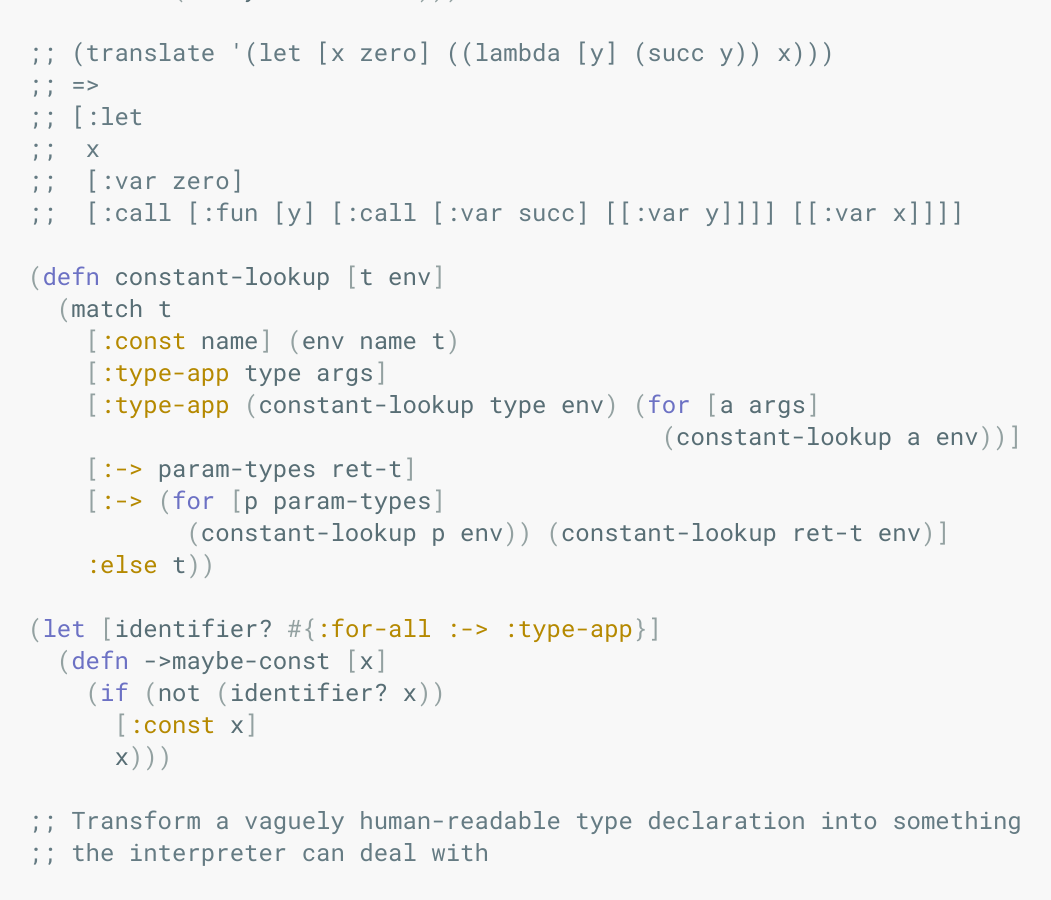
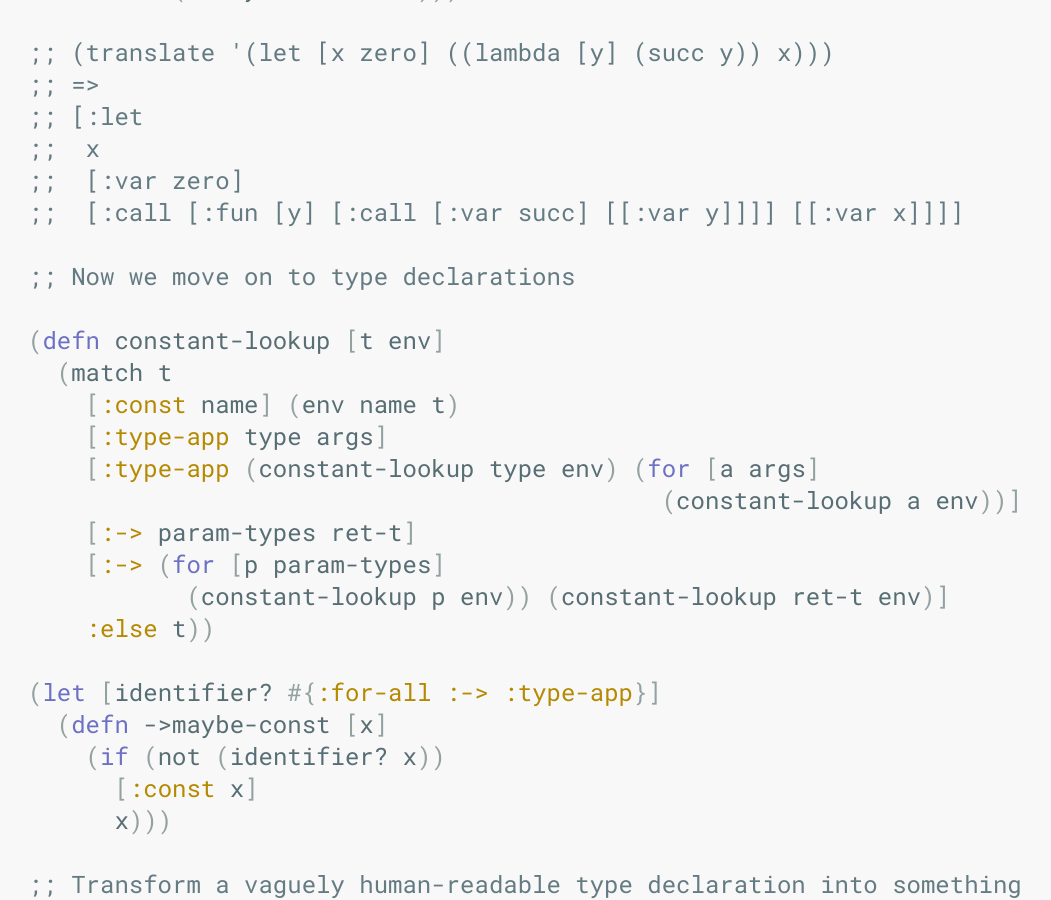
Before and after one commit to moea/types, a Jekyll site: the page built from index.markdown, in a window 1280 px wide and 900 px high, scrolled down 2440 px. Shown: the whole window, without its empty margins (70-1121 px from the left). Built offline with Jekyll 4.4.1, drawn with Linux system fonts in a browser that asks for light colours.

Commit message:
Small correction

```diff
--- a/index.markdown
+++ b/index.markdown
@@ -66,6 +66,8 @@ It's most helpful if we show the frontend of the inference engine first, which t
 ;;  x
 ;;  [:var zero]
 ;;  [:call [:fun [y] [:call [:var succ] [[:var y]]]] [[:var x]]]]
+
+;; Now we move on to type declarations
 
 (defn constant-lookup [t env]
   (match t
```
